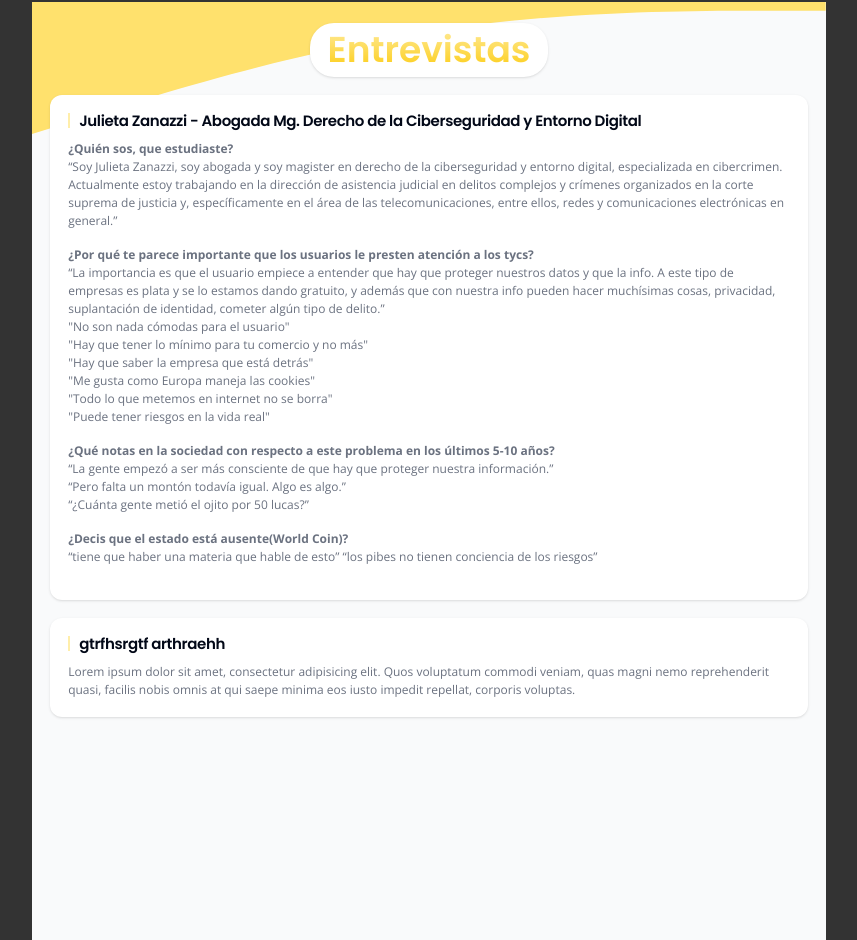
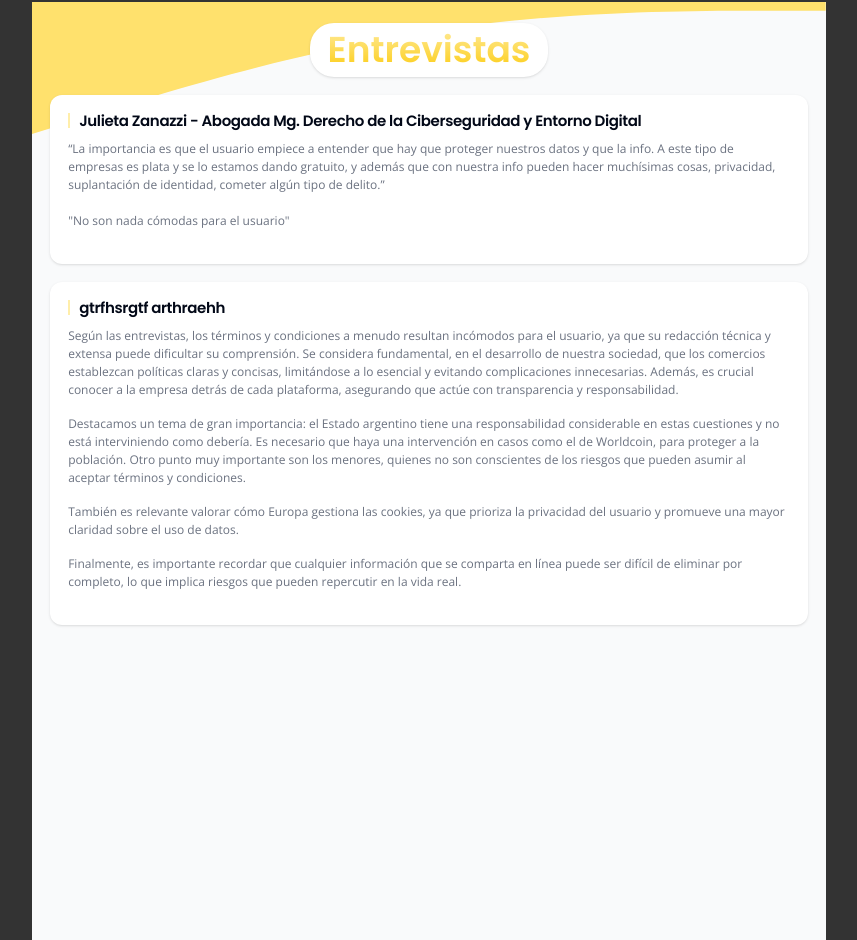
Before and after one commit to matiasalbarenque/seminario-web-pdf, a React (Vite) app: page / in a window 1280 px wide. Shown: the part 5683-6623 px from the top of the page, without its empty margins (211-1068 px from the left). Built offline with nearby package versions, Linux system fonts and the light colour scheme.

Commit message:
wip entrevistas

```diff
--- a/src/pages/PageInterviews.tsx
+++ b/src/pages/PageInterviews.tsx
@@ -18,32 +18,11 @@ export const PageInterviews = () => {
           <CardContent className="flex flex-col gap-2">
             <div className="flex flex-col gap-3">
               <div className="text-md font-open-sans text-gray-500">
-                <b>¿Quién sos, que estudiaste?</b>
-
-                <p>“Soy Julieta Zanazzi, soy abogada y soy magister en derecho de la ciberseguridad y entorno digital, especializada en cibercrimen. Actualmente estoy trabajando en la dirección de asistencia judicial en delitos complejos y crímenes organizados en la corte suprema de justicia y, específicamente en el área de las telecomunicaciones, entre ellos, redes y comunicaciones electrónicas en general.”
-                </p>
-                <b>¿Por qué te parece importante que los usuarios le presten atención a los tycs?
-                </b>
                 <p>
                   “La importancia es que el usuario empiece a entender que hay que proteger nuestros datos y que la info. A este tipo de empresas es plata y se lo estamos dando gratuito, y además que con nuestra info pueden hacer muchísimas cosas, privacidad, suplantación de identidad, cometer algún tipo de delito.”
+                 <br/>
                   <br/>"No son nada cómodas para el usuario"
-                  <br/>"Hay que tener lo mínimo para tu comercio y no más"
-                  <br/>"Hay que saber la empresa que está detrás"
-                  <br/>"Me gusta como Europa maneja las cookies"
-                  <br/>"Todo lo que metemos en internet no se borra"
-                  <br/>"Puede tener riesgos en la vida real"
                 </p>
-
-                <b>¿Qué notas en la sociedad con respecto a este problema en los últimos 5-10 años?</b>
-                <p>“La gente empezó a ser más consciente de que hay que proteger nuestra información.”
-                  <br/>“Pero falta un montón todavía igual. Algo es algo.”
-                  <br/>“¿Cuánta gente metió el ojito por 50 lucas?”</p>
-
-                <b>¿Decis que el estado está ausente(World Coin)?</b>
-                <p>“tiene que haber una materia que hable de esto”
-                  “los pibes no tienen conciencia de los riesgos”
-                </p>
-
               </div>
             </div>
           </CardContent>
@@ -57,9 +36,27 @@ export const PageInterviews = () => {
           <CardContent className="flex flex-col gap-2">
             <div className="flex flex-col gap-3">
               <div className="text-md font-open-sans text-gray-500">
-                Lorem ipsum dolor sit amet, consectetur adipisicing elit. Quos voluptatum commodi veniam, quas magni
-                nemo reprehenderit quasi, facilis nobis omnis at qui saepe minima eos iusto impedit repellat, corporis
-                voluptas.
+                <p>
+                  Según las entrevistas, los términos y condiciones a menudo resultan incómodos para el usuario,
+                  ya que su redacción técnica y extensa puede dificultar su comprensión. Se considera fundamental,
+                  en el desarrollo de nuestra sociedad, que los comercios establezcan políticas claras y concisas,
+                  limitándose a lo esencial y evitando complicaciones innecesarias. Además, es crucial conocer a
+                  la empresa detrás de cada plataforma, asegurando que actúe con transparencia y responsabilidad.
+                </p>
+                <p>
+                  Destacamos un tema de gran importancia: el Estado argentino tiene una responsabilidad considerable
+                  en estas cuestiones y no está interviniendo como debería. Es necesario que haya una intervención
+                  en casos como el de Worldcoin, para proteger a la población. Otro punto muy importante son los
+                  menores, quienes no son conscientes de los riesgos que pueden asumir al aceptar términos y condiciones.
+                </p>
+                <p>
+                  También es relevante valorar cómo Europa gestiona las cookies, ya que prioriza la privacidad del
+                  usuario y promueve una mayor claridad sobre el uso de datos.
+                </p>
+                <p>
+                  Finalmente, es importante recordar que cualquier información que se comparta en línea puede ser
+                  difícil de eliminar por completo, lo que implica riesgos que pueden repercutir en la vida real.
+                </p>
               </div>
             </div>
           </CardContent>
```
